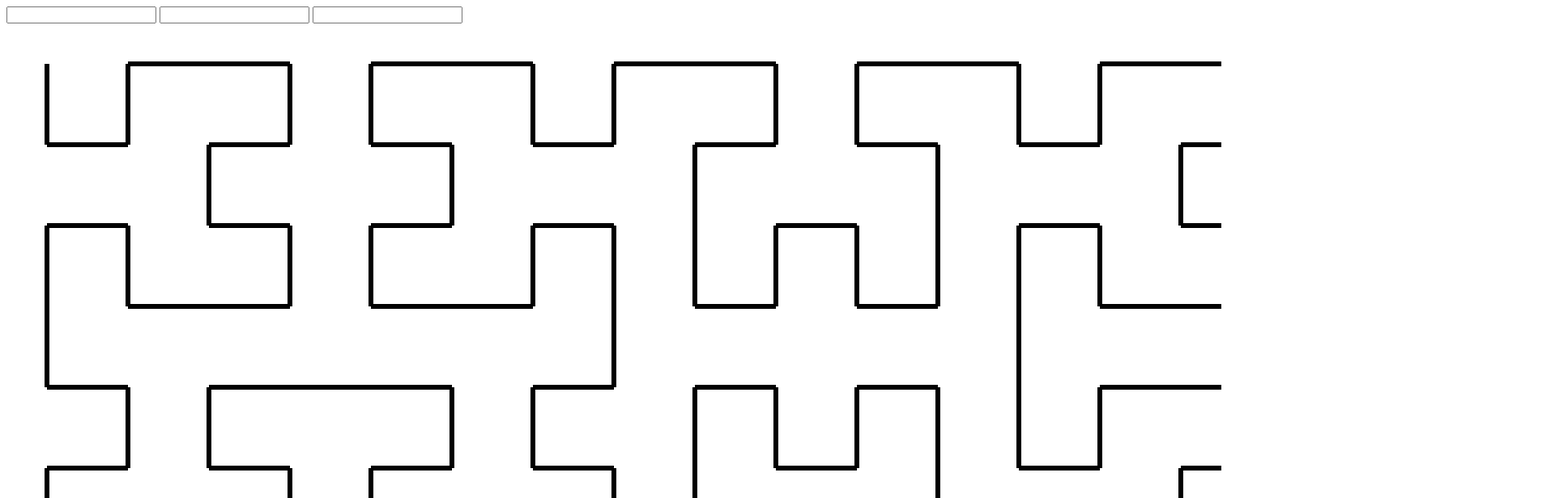
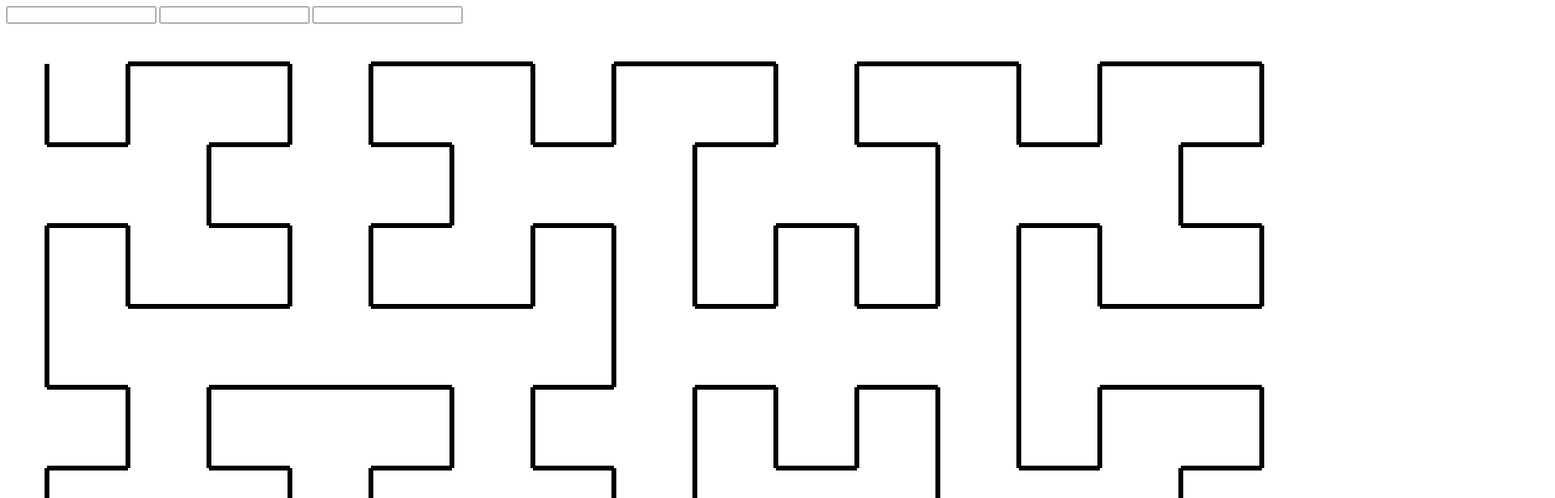
Before and after one commit to bigeasy/xy, a website: page present.html in a window 1280 px wide. Shown: the top 616 px of the page at 81% size, 1920 px wide, since content can reach past the window. Drawn offline with Linux system fonts and the light colour scheme.

Commit message:
Clean-ish.

```diff
--- a/present.html
+++ b/present.html
@@ -6,7 +6,7 @@
     <input type="text" name="length" onchange="run()"/>
     <input type="text" name="precision" onchange="run()" />
     <input type="text" name="grid" onchange="run()" />
-  <canvas id="canvas" style="border: none;" width="1500" height="1500"></canvas>
+  <canvas id="canvas" style="border: none;" width="2000" height="2000"></canvas>
 </body>
 
 <script type="text/javascript">
@@ -235,9 +235,11 @@ function run () {
     var ctx = canvas.getContext('2d');
     var vars = [], length = document.querySelectorAll('input[name=length')[0].value || 256,
         grid = document.querySelectorAll('input[name=grid]')[0].value
+
     ctx.clearRect(0, 0, canvas.width, canvas.height)
     ctx.strokeStyle = "blue";
     ctx.lineWidth = 1;
+
     function drawBoard(){
         ctx.beginPath()
         //grid width and height
@@ -270,7 +272,9 @@ function run () {
             return e * 100 + 50
         }))
     }
+
     console.log(vars)
+
     for (var i = 1; i < length; i++) {
         ctx.moveTo.apply(ctx, vars[i - 1]);
         ctx.lineTo.apply(ctx, vars[i]);
```
